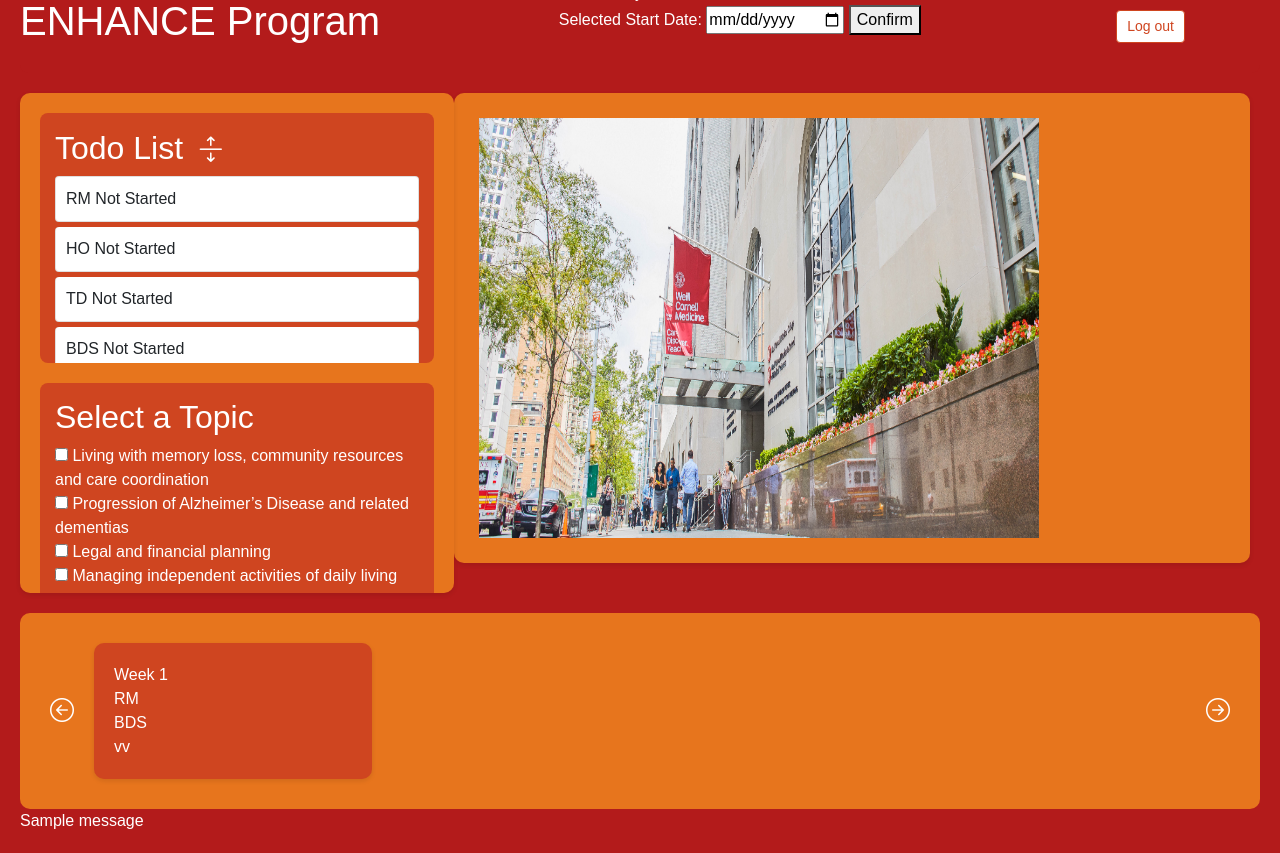
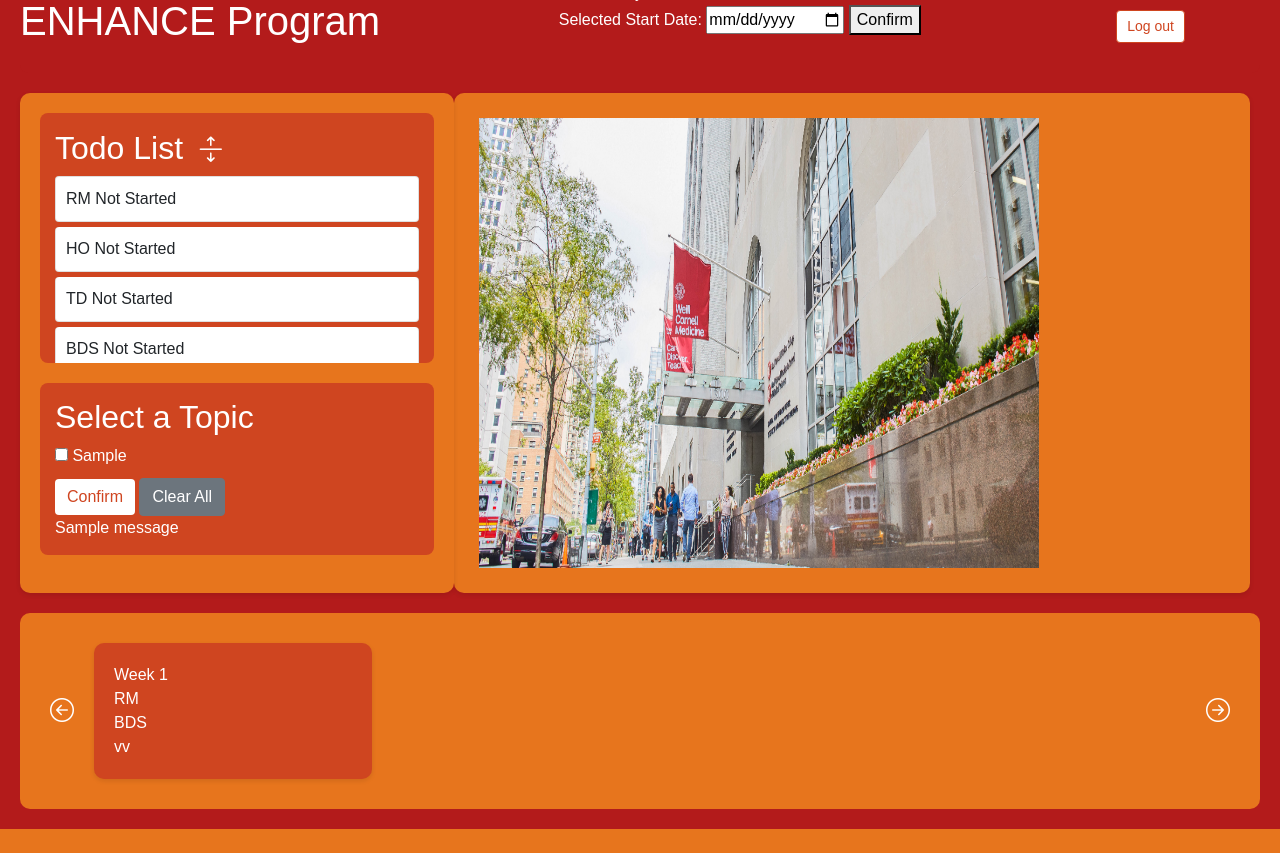
Before and after one commit to tanx25/ProjectManage, a Django app: template projects/templates/projects/project_list.html in a window 1280 px wide. Shown: the part 93-946 px from the top of the page. After the commit the page ends 922 px from the top, so only its background shows below. Run offline with Django 4.2, Linux system fonts and the light colour scheme; data comes from the database, SQL or seed files in the repository; both versions use the stored data as it was after the commit; tables that the repository leaves empty hold one stand-in row (values such as "Sample post"); the template is opened without the code that fills it: values that come from a table or form of the project are taken from there, most other values are stand-ins (such as "Sample title", 1, 10 or a date in 2020); one stand-in notice (Sample message) is shown; some libraries are stand-ins or nearby versions.

Commit message:
Update topic selections

```diff
--- a/projects/models.py
+++ b/projects/models.py
@@ -66,5 +66,5 @@ class CustomUser(AbstractUser):
     address = models.CharField(max_length=255)
     gender = models.CharField(max_length=10, choices=GENDER_CHOICES)
     study_id = models.CharField(max_length=50)
-    condition = models.TextField()
-    Topic = models.TextField()
+    condition = models.TextField(null=True)
+    Topic = models.TextField(null=True)
--- a/projects/templates/projects/project_list.html
+++ b/projects/templates/projects/project_list.html
@@ -41,6 +41,7 @@
 
 <div class="sidebar">
     <div class="todo-list-container">
+        <div class="sticky-header">
         <h2>
             Todo List
             <button id="toggleTodoList" >
@@ -49,6 +50,7 @@
             <br>
             <span id="timeDifference"></span>
         </h2>
+        </div>
         <ul class="list-group" id="todoList">
             {% for project in incomplete_projects %}
                 <li class="list-group-item">
@@ -59,25 +61,32 @@
         </ul>
     </div>
     <div class="topic-selection-container">
-    <h2 id="topicSelectionHeader">Select a Topic</h2>
+        <div class="sticky-header">
+            <h2 id="topicSelectionHeader">Select a Topic</h2>
+        </div>
     <form method="post" action="{% url 'save_user_topics' %}">
         {% csrf_token %}
-        <div id="topicSelection">
-            <label><input type="checkbox" name="topics" value="Living with memory loss, community resources and care coordination"> Living with memory loss, community resources and care coordination</label><br>
-            <label><input type="checkbox" name="topics" value="Progression of Alzheimer’s Disease and related dementias"> Progression of Alzheimer’s Disease and related dementias</label><br>
-            <label><input type="checkbox" name="topics" value="Legal and financial planning"> Legal and financial planning</label><br>
-            <label><input type="checkbox" name="topics" value="Managing independent activities of daily living (IADLs)"> Managing independent activities of daily living (IADLs)</label><br>
-            <label><input type="checkbox" name="topics" value="Communication"> Communication</label><br>
-            <label><input type="checkbox" name="topics" value="Driving safety"> Driving safety</label><br>
-            <label><input type="checkbox" name="topics" value="Stress management"> Stress management</label><br>
-            <label><input type="checkbox" name="topics" value="Managing activities of daily living (ADLs)"> Managing activities of daily living (ADLs)</label><br>
-            <label><input type="checkbox" name="topics" value="Care recipient wandering"> Care recipient wandering</label><br>
-            <label><input type="checkbox" name="topics" value="Care recipient aggression/repeated questioning"> Care recipient aggression/repeated questioning</label><br>
-            <label><input type="checkbox" name="topics" value="Care recipient depression"> Care recipient depression</label><br>
-            <label><input type="checkbox" name="topics" value="Caregiving transitions: legal issues, placement, hospice/end of life, bereavement"> Caregiving transitions: legal issues, placement, hospice/end of life, bereavement</label><br>
-            <label><input type="checkbox" name="topics" value="Home safety"> Home safety</label><br>
-        </div>
+       <div id="topicSelection">
+           {% for topic_option in topic_options %}
+               <label>
+            <input type="checkbox" name="topics" value="{{ topic_option }}"
+                   {% if topic_option in user_selected_topics %}checked{% endif %}>
+                   {{ topic_option }}
+               </label><br>
+           {% endfor %}
+       </div>
         <button type="submit" class="btn btn-primary">Confirm</button>
+        <button type="button" class="btn btn-secondary" id="clearAllTopics">Clear All</button>
+        <button type="submit" id="hiddenSubmit" style="display: none;"></button>
+        {% if messages %}
+            <div class="messages">
+                {% for message in messages %}
+                    <div class="{{ message.tags }}">
+                        {{ message }}
+                    </div>
+                {% endfor %}
+            </div>
+{% endif %}
     </form>
 </div>
 </div>
@@ -107,15 +116,7 @@
             <i class="bi bi-arrow-right-circle"></i>
         </div>
 </div>
-{% if messages %}
-    <div class="messages">
-        {% for message in messages %}
-            <div class="{{ message.tags }}">
-                {{ message }}
-            </div>
-        {% endfor %}
-    </div>
-{% endif %}
+
 
 <script>
 function confirmTopic() {
@@ -145,8 +146,14 @@ document.addEventListener('DOMContentLoaded', function() {
             }
         });
     });
+    document.getElementById('clearAllTopics').addEventListener('click', function() {
+    var checkboxes = document.querySelectorAll('#topicSelection input[type="checkbox"]');
+    checkboxes.forEach(function(checkbox) {
+        checkbox.checked = false;
+    });
+    document.getElementById('hiddenSubmit').click();
 });
-
+});
 </script>
 <script> Time() ; </script>
 <script> StartDate() ; </script>
--- a/static/css/project_list.css
+++ b/static/css/project_list.css
@@ -135,7 +135,7 @@
      margin-bottom: 20px;
      width: 35%;
      float: left;
-     max-height: 500px;
+     height: 500px;
      overflow-y: auto;
 }
 
@@ -209,7 +209,7 @@
 
 .picture_container img {
     width: 75%;
-    height: 420px;
+    height: 450px;
     display: block;
 }
 
@@ -223,3 +223,9 @@
     color: white;
     font-size: 1em;
 }
+.sticky-header {
+    position: sticky;
+    top: -15px;
+    background: inherit;
+    z-index: 10;
+}
--- a/static/js/project_list.js
+++ b/static/js/project_list.js
@@ -38,14 +38,3 @@ function calculateWeekDifference() {
         container.scrollLeft += scrollAmount;
     }
 }
-function confirmTopic() {
-    var topicSelectElement = document.getElementById("topicSelection");
-    var selectedValue = topicSelectElement.options[topicSelectElement.selectedIndex].text;
-    var selectedTopicText = document.getElementById("selectedTopicText");
-
-    if(selectedValue !== "" && selectedValue !== "--Please choose a topic--") {
-        selectedTopicText.textContent = `The topic you chose: ${selectedValue}`;
-    } else {
-        alert("Please select a topic before confirming.");
-    }
-}
```
Also changed, not shown: projects/views.py (+32 -8 lines), db.sqlite3, projects/migrations/0002_rename_notes_customuser_selectedtopic_project_week_and_more.py (added), projects/migrations/0003_rename_selectedtopic_customuser_topic.py (added).
